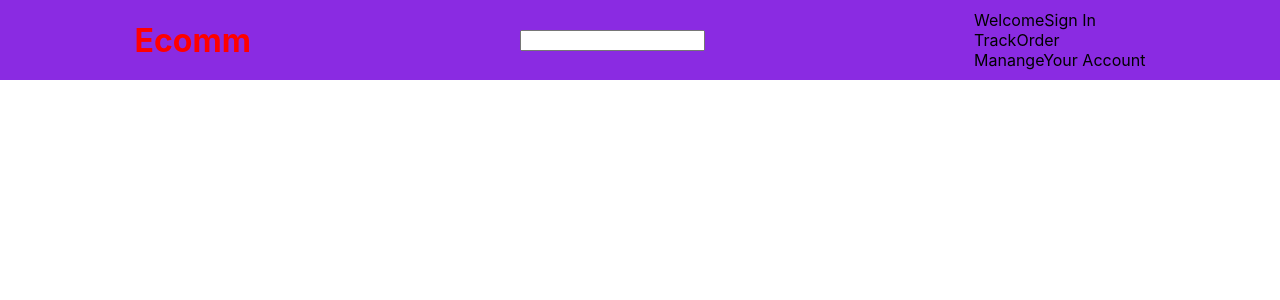
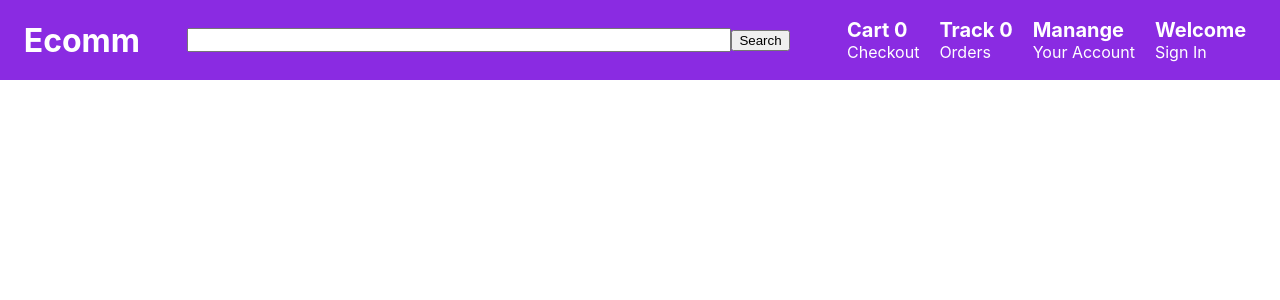
Before and after one commit to PlainOlFred/basic-ecomm, a React (Create React App) app in the folder client/: page / in a window 1280 px wide. Shown: the top 300 px of the page. Built offline with nearby package versions, Linux system fonts and the light colour scheme.

Commit message:
Update header and nav items
items include logo, search input and nav items to manage
cart, orders, account, and sign in/out
*only rendering items no functionality

```diff
--- a/client/src/components/Header/Header.js
+++ b/client/src/components/Header/Header.js
@@ -9,20 +9,25 @@ function Header() {
 
           <div className={styles.header__search}>
               <input className={styles.header__searchInput}/>
+              <button className={styles.header__searchIcon}>Search</button>
           </div>
 
           <div className={styles.header__nav}>
               <div className={styles.header__navItem}>
-                  <span className={styles.header__navOption_top}>Welcome</span>
-                  <span className={styles.header__navOption_bottoom}>Sign In</span>
+                  <span className={styles.header__navOption_top}>Cart <span className={styles.header__cart}>0</span></span>
+                  <span className={styles.header__navOption_bottoom}><span >Checkout</span></span>
               </div>
               <div className={styles.header__navItem}>
-                  <span className={styles.header__navOption_top}>Track</span>
-                  <span className={styles.header__navOption_bottoom}>Order</span>
+                  <span className={styles.header__navOption_top}>Track <span className={styles.header__orders}>0</span></span>
+                  <span className={styles.header__navOption_bottoom}>Orders</span>
               </div>
               <div className={styles.header__navItem}>
                   <span className={styles.header__navOption_top}>Manange</span>
                   <span className={styles.header__navOption_bottoom}>Your Account</span>
+              </div>
+              <div className={styles.header__navItem}>
+                  <span className={styles.header__navOption_top}>Welcome</span>
+                  <span className={styles.header__navOption_bottoom}>Sign In</span>
               </div>
           </div>
         </div>
--- a/client/src/components/Header/Header.module.css
+++ b/client/src/components/Header/Header.module.css
@@ -19,9 +19,51 @@
 
 .header__logo {
 
-    color:red;
+    color:white;
 }
 
-.mymy {
-    color: green;
+.header__search {
+    display: flex;
+    align-items: center;
 }
+
+.header__searchInput {
+    width: 500px;
+    height: 20px;
+
+    padding: 0 20px;
+
+}
+
+.header__searchIcon {
+
+}
+
+.header__nav {
+    display: flex;
+    justify-content: space-between;
+
+}
+
+.header__navItem {
+    display: flex;
+    margin: 0 10px;
+    flex-direction: column;
+    color: white;
+}
+
+.header__navOption_top {
+    font-size: 20px;
+    font-weight: bold;
+}
+
+
+.header__navOption_bottom {
+    font-size: 10px;
+
+}
+
+.header__checkout {
+    margin: 0;
+    text-align: left;
+}
```
